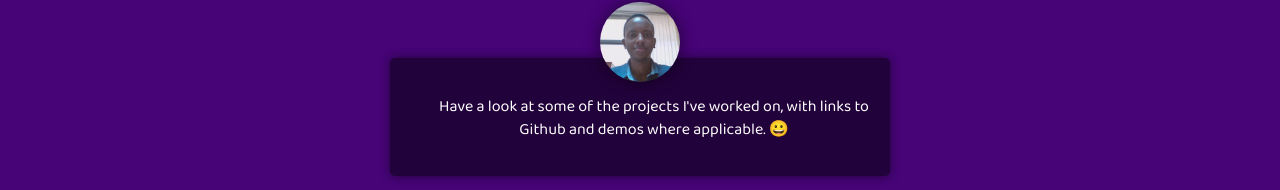
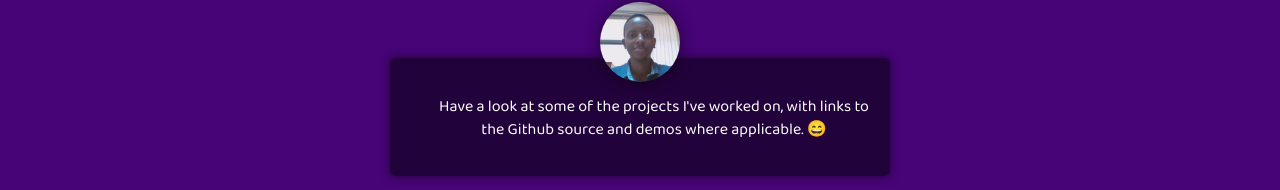
Before and after one commit to KennethMurugu/my-portfolio, a Vue app: page /#/pages/projects in a window 1280 px wide. Shown: the part 114-304 px from the top of the page. Built offline with nearby package versions, Linux system fonts and the light colour scheme.

Commit message:
edit project page smiley

```diff
--- a/src/views/Pages/Projects.vue
+++ b/src/views/Pages/Projects.vue
@@ -13,8 +13,8 @@
       <img :src="require('@/assets/img/me.jpeg')" alt="Kenneth Kimotho" class="avatar-me mx-auto" />
       <div class="speech pa-5 pl-12">
         <p>
-          Have a look at some of the projects I've worked on, with links to Github and demos where applicable.
-          <span>&#128512;</span>
+          Have a look at some of the projects I've worked on, with links to the Github source and demos where applicable.
+          <span>&#128516;</span>
         </p>
       </div>
     </div>
```
